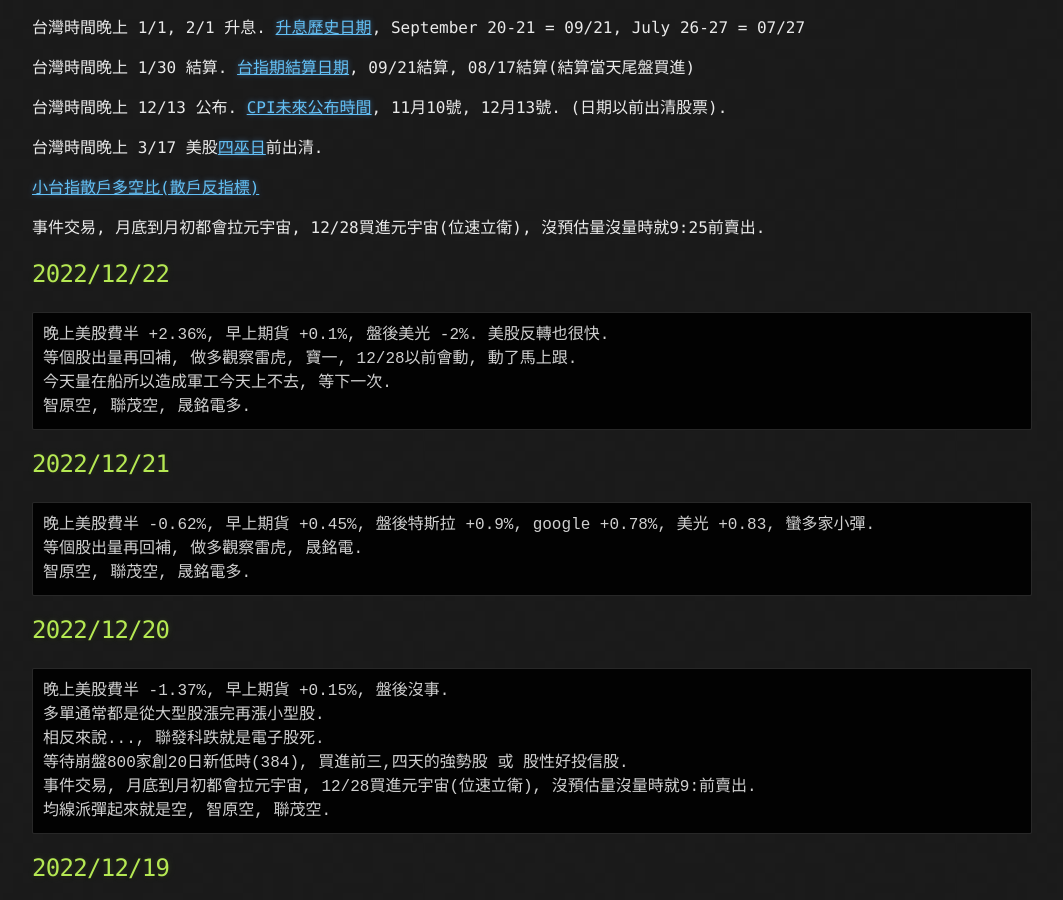
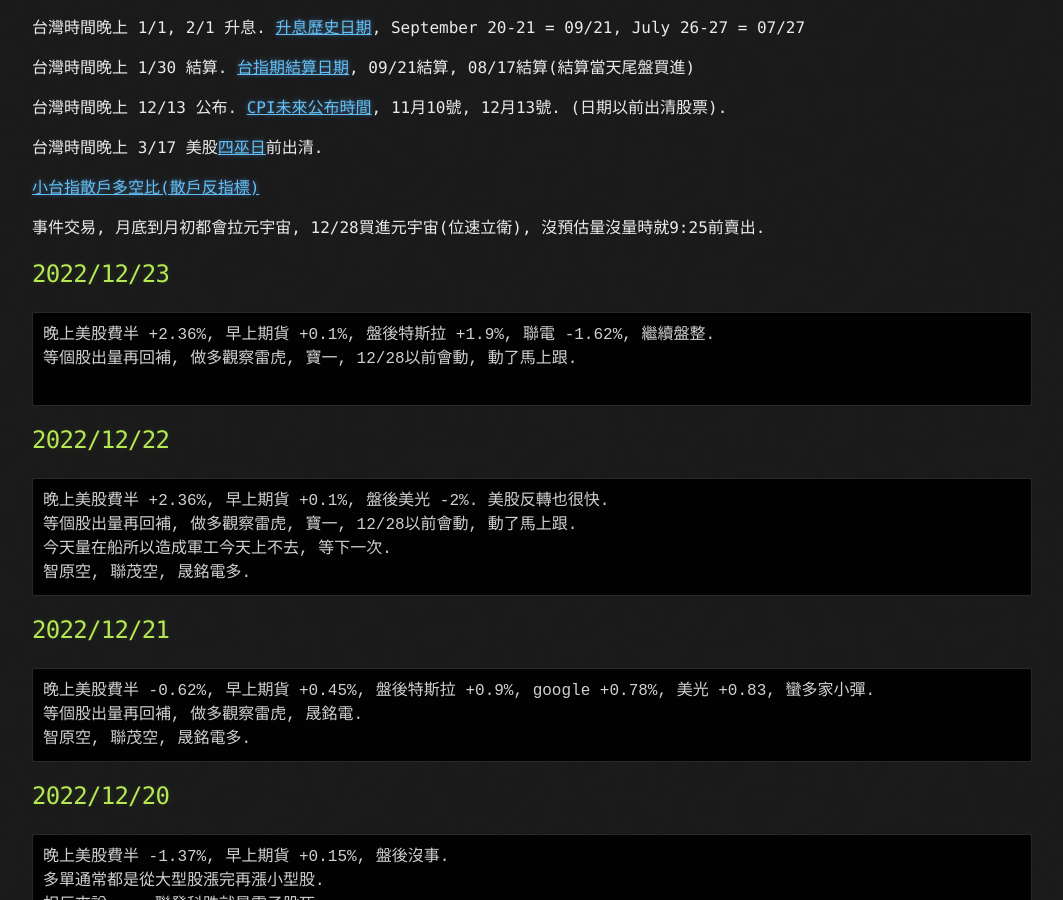
Before and after one commit to lepg5487/Stock_God, a Jekyll site: the page built from index.md, in a window 1280 px wide and 900 px high, scrolled down 322 px. Shown: the whole window, without its empty margins (108-1171 px from the left). Built offline with Jekyll 4.4.1, drawn with Linux system fonts in a browser that asks for light colours; our own code applies the rules of GitHub Pages for plain Markdown files.

Commit message:
Update index.md

````diff
--- a/index.md
+++ b/index.md
@@ -17,6 +17,13 @@ layout: testlayouts
 [小台指散戶多空比(散戶反指標)](https://www.macromicro.me/charts/20069/tw-mtx-long-to-short-ratio-of-individual-player)
 
 事件交易, 月底到月初都會拉元宇宙, 12/28買進元宇宙(位速立衛), 沒預估量沒量時就9:25前賣出.
+
+## 2022/12/23
+```
+晚上美股費半 +2.36%, 早上期貨 +0.1%, 盤後特斯拉 +1.9%, 聯電 -1.62%, 繼續盤整.
+等個股出量再回補, 做多觀察雷虎, 寶一, 12/28以前會動, 動了馬上跟.
+
+```
 
 ## 2022/12/22
 ```
````
